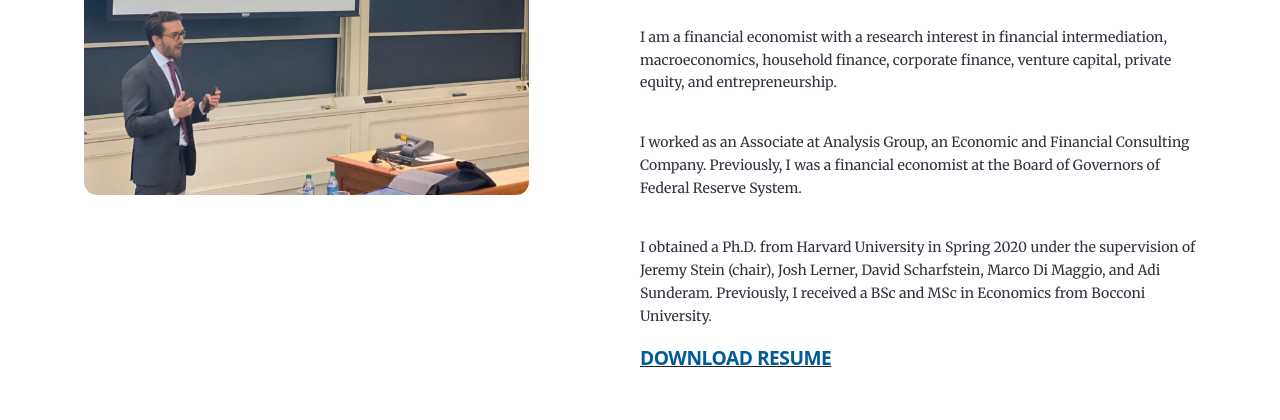
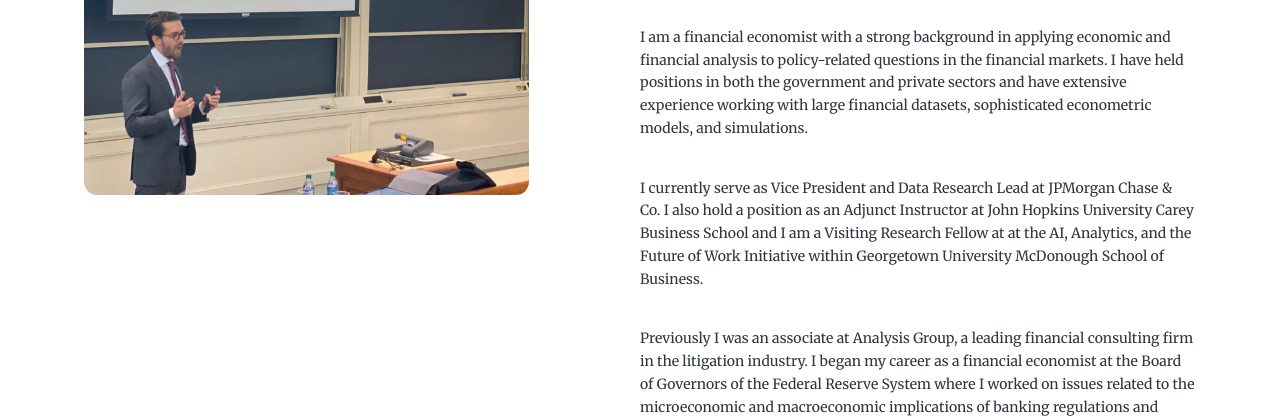
Before and after one commit to apassalacqua-phd/apassalacqua-phd.github.io, a Gatsby site: page / in a window 1280 px wide. Shown: the part 340-760 px from the top of the page. Built offline with nearby package versions, Linux system fonts and the light colour scheme; Gatsby itself is replaced by a stand-in of ours; some packages are replaced by stand-ins of ours.

Commit message:
change in the biography

```diff
--- a/src/components/Intro/Intro.js
+++ b/src/components/Intro/Intro.js
@@ -32,15 +32,33 @@ const Intro = () => {
           <h5>Personal Biography & Research Background</h5>
 
           <p>
-            I am a financial economist with a research interest in financial
-            intermediation, macroeconomics, household finance, corporate
-            finance, venture capital, private equity, and entrepreneurship.
+            I am a financial economist with a strong background in applying economic
+            and financial analysis to policy-related questions in the financial markets.
+            I have held positions in both the government and private sectors and
+            have extensive experience working with large financial datasets, sophisticated
+            econometric models, and simulations.
+          </p>
+
+
+          <p>
+            I currently serve as Vice President and Data Research Lead at
+            JPMorgan Chase & Co. I also hold a position as an Adjunct Instructor at John
+            Hopkins University Carey Business School and I am a Visiting Research Fellow at
+            at the AI, Analytics, and the Future of Work Initiative within Georgetown
+            University McDonough School of Business.
           </p>
 
           <p>
-            I worked as an Associate at Analysis Group, an Economic and
-            Financial Consulting Company. Previously, I was a financial
-            economist at the Board of Governors of Federal Reserve System.
+            Previously I was an associate at Analysis Group, a leading financial consulting
+            firm in the litigation industry. I began my career as a financial
+            economist at the Board of Governors of the Federal Reserve System where I worked
+            on issues related to the microeconomic and macroeconomic implications of banking
+            regulations and supervision for the financial markets and the real economy.
+          </p>
+
+          <p>
+            My research interests inlcude financial intermediation, macroeconomics, household
+            finance, corporate finance, venture capital, private equity, and entrepreneurship.
           </p>
 
           <p>
@@ -49,6 +67,7 @@ const Intro = () => {
             Marco Di Maggio, and Adi Sunderam. Previously, I received a BSc and
             MSc in Economics from Bocconi University.
           </p>
+
         </div>
 
         <a
```
